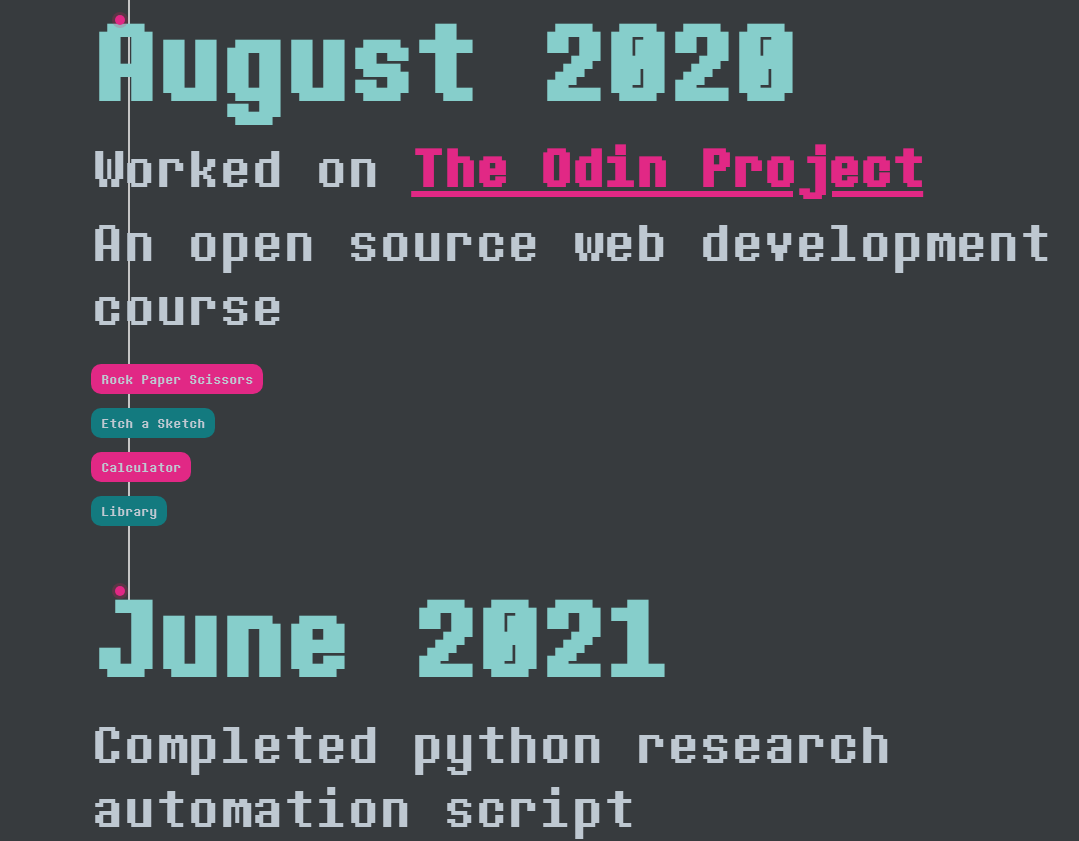
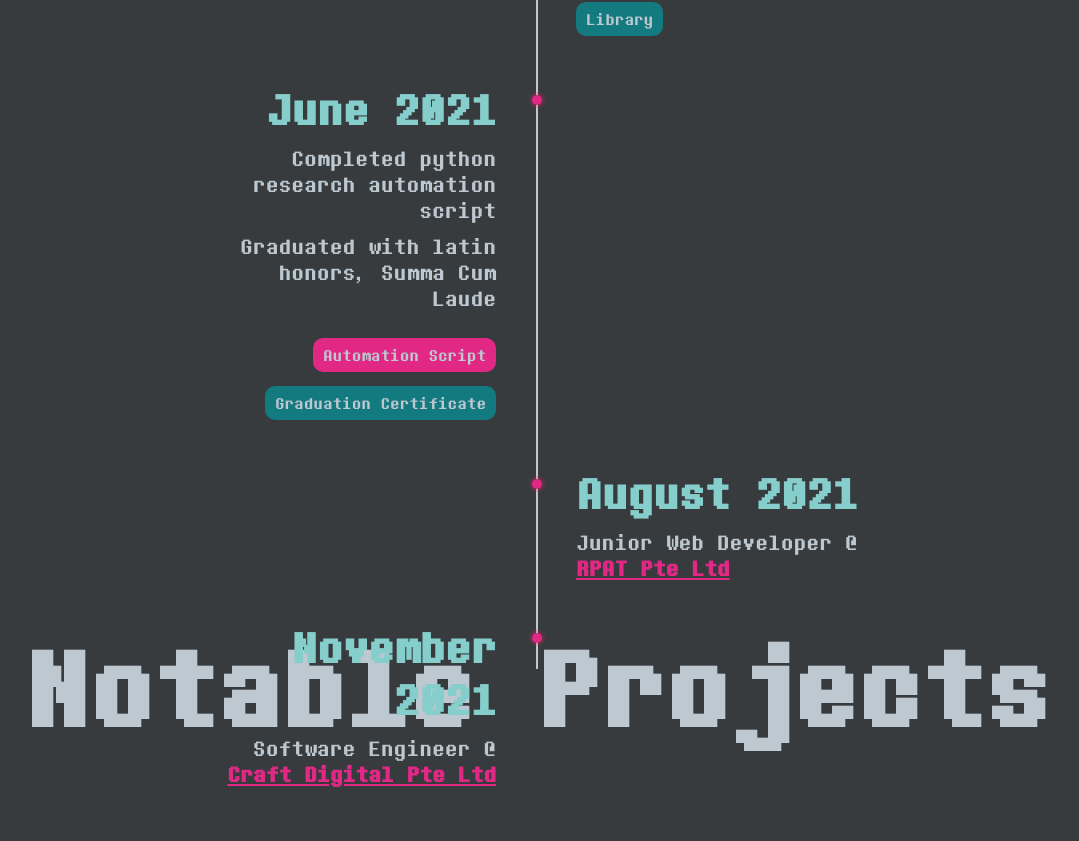
Before and after one commit to teoyi/personal-portfolio, a Next.js app: page / in a window 1280 px wide. Shown: the part 2409-3250 px from the top of the page, without its empty margins (104-1183 px from the left). Built offline with nearby package versions, Linux system fonts and the light colour scheme; a web font is replaced by a local one.

Commit message:
Made timeline responsive

```diff
--- a/src/components/Timeline/Timeline.js
+++ b/src/components/Timeline/Timeline.js
@@ -21,7 +21,7 @@ const Timeline = () => {
                                 <h3>August 2020</h3>
                                 <p>Worked on <span className={classes.highlight}><a href="#">The Odin Project</a></span></p>
                                 <p>An open source web development course</p>
-                                <div className={classes.buttonWrap}>
+                                <div className={`${classes.buttonWrap} ${classes.first}`}>
                                     <a href="https://github.com/teoyi/rock-paper-scissors" target="_blank" rel="noopener noreferrer" className={classes.buttonmain}>Rock Paper Scissors</a>
                                     <a href="https://github.com/teoyi/etch-a-sketch" target="_blank" rel="noopener noreferrer" className={classes.buttonalt}>Etch a Sketch</a>
                                     <a href="https://github.com/teoyi/simple-calculator" target="_blank" rel="noopener noreferrer" className={classes.buttonmain}>Calculator</a>
@@ -37,7 +37,7 @@ const Timeline = () => {
                                 <p>Graduated with latin honors, Summa Cum Laude</p>
                                 <div className={classes.buttonWrap}>
                                     <a href="https://github.com/teoyi/research-process-automation" target="_blank" rel="noopener noreferrer" className={classes.buttonmain}>Automation Script</a>
-                                    <a href="/static/assets/eDiploma.pdf" alt="Certificate of completion" target="_blank" rel="noopener noreferrer" className={classes.buttonmain}>Graduation Certificate</a>
+                                    <a href="/static/assets/eDiploma.pdf" alt="Certificate of completion" target="_blank" rel="noopener noreferrer" className={classes.buttonalt}>Graduation Certificate</a>
                                 </div>
 
                             </div>
--- a/src/styles/Timeline.module.css
+++ b/src/styles/Timeline.module.css
@@ -59,7 +59,8 @@
     /* margin:50px auto; */
     margin: 10px auto;
     padding:40px 0;
-    width:150vh;
+    /* width:150vh; */
+    width: 100%;
     box-sizing:border-box;
   }
 
@@ -69,7 +70,7 @@
     /* left:50%; */
     margin-left: 15vw;
     width:2px;
-    height:1008px;
+    height:1014px;
     background:#c5c5c5;
 }
 
@@ -86,18 +87,6 @@
     padding:20px 40px;
     box-sizing:border-box;
 }
-
-/* .timeline ul li:nth-child(odd){
-    float:left;
-    text-align:right;
-    clear:both;
-}
-
-.timeline ul li:nth-child(even){
-    float:right;
-    text-align:left;
-    clear:both;
-} */
 
 .content{
     font-family: 'determono', serif;
@@ -121,9 +110,7 @@
     position:absolute;
     width:10px;
     height:10px;
-    /* top:24px; */
-    top: 33px;
-    /* right:-6px; */
+    top: 4vh;
     left: 14vw;
     background:#e12885;
     border-radius:50%;
@@ -136,9 +123,7 @@
     position:absolute;
     width:10px;
     height:10px;
-    /* top:24px; */
-    top: 38px;
-    /* left:-4px; */
+    top: 4vh;
     left: 14vw;
     background:#e12885;
     border-radius:50%;
@@ -163,35 +148,221 @@
     font-size:14px;
 }
 
-/* .timeline ul li:nth-child(odd) .time
-{
-    position:absolute;
-    top:12px;
-    right:-165px;
-    margin:0;
-    padding:8px 16px;
-    background:rgba(233,33,99,1);
-    color:#fff;
-    border-radius:18px;
-    box-shadow:0 0 0 3px rgba(233,33,99,0.3);
+/* IPad, Tablet */
+@media only screen and (min-width: 481px) and (max-width: 768px) {
+    .title{
+        font-size: 6vw;
+    }
+
+    .timeline:before{
+        margin-left: 14.5vw;
+        height: 1030px;
+    }
+
+    .content h3 {
+        margin-left:12vw !important;
+        font-size: 5vw;
+    }
+
+    .content p {
+        margin-left: 12vw !important;
+        font-size: 4vw;
+    }
+
+    .buttonWrap{
+        margin-left: 12vw;
+    }
+
+    .buttonmain{
+        font-size: 3vw;
+    }
+
+    .buttonalt{
+        font-size: 3vw;
+    }
 }
 
-.timeline ul li:nth-child(even) .time
-{
-    position:absolute;
-    top:12px;
-    left:-165px;
-    margin:0;
-    padding:8px 16px;
-    background:rgba(233,33,99,1);
-    color:#fff;
-    border-radius:18px;
-    box-shadow:0 0 0 3px rgba(233,33,99,0.3);
-} */
+/* Small screens, laptops */
+@media only screen and (min-width: 769px) and (max-width: 1024px) {
+    .title{
+        font-size: 4vw;
+    }
 
-@media(max-width:1000px)
-  {
-    .timeline{
-      width:100%;
+    .timeline:before{
+        margin-left: 0;
+        height: 1172px;
+        left: 50%;
     }
-  }
+
+    .content h3 {
+        font-size: 4vw;
+        margin-left:unset !important;
+    }
+
+    .content p {
+        font-size: 2vw;
+        margin-left: unset !important;
+    }
+
+    .buttonWrap{
+        margin-left: unset;
+        align-items: flex-end;
+    }
+
+    .first{
+        align-items: flex-start;
+    }
+
+    .timeline ul li{
+        width: 50%;
+    }
+
+    .timeline ul li:nth-child(odd){
+        float:left;
+        text-align:right;
+        clear:both;
+    }
+
+    .timeline ul li:nth-child(even){
+        float:right;
+        text-align:left;
+        clear:both;
+    }
+
+    .timeline ul li:nth-child(odd):before
+    {
+        right:-6px;
+        left: unset;
+    }
+
+    .timeline ul li:nth-child(even):before
+    {
+        left:-4px;
+    }
+}
+
+/* Desktops, large screens */
+@media only screen and (min-width: 1025px) and (max-width: 1200px) {
+    .title{
+        font-size: 4vw;
+    }
+
+    .timeline:before{
+        margin-left: 0;
+        height: 1172px;
+        left: 50%;
+    }
+
+    .content h3 {
+        font-size: 4vw;
+        margin-left:unset !important;
+    }
+
+    .content p {
+        font-size: 2vw;
+        margin-left: unset !important;
+    }
+
+    .buttonWrap{
+        margin-left: unset;
+        align-items: flex-end;
+    }
+
+    .first{
+        align-items: flex-start;
+    }
+
+    .timeline ul li{
+        width: 50%;
+    }
+
+    .timeline ul li:nth-child(odd){
+        float:left;
+        text-align:right;
+        clear:both;
+    }
+
+    .timeline ul li:nth-child(even){
+        float:right;
+        text-align:left;
+        clear:both;
+    }
+
+    .timeline ul li:nth-child(odd):before
+    {
+        right:-6px;
+        left: unset;
+    }
+
+    .timeline ul li:nth-child(even):before
+    {
+        left:-4px;
+    }
+}
+
+/* Extra large */
+@media only screen and (min-width: 1201px){
+    .title{
+        font-size: 4vw;
+    }
+
+    .timeline:before{
+        margin-left: 0;
+        height: 1276px;
+        left: 50%;
+    }
+
+    .content h3 {
+        font-size: 4vw;
+        margin-left:unset !important;
+    }
+
+    .content p {
+        font-size: 2vw;
+        margin-left: unset !important;
+    }
+
+    .buttonWrap{
+        margin-left: unset;
+        align-items: flex-end;
+    }
+
+    .first{
+        align-items: flex-start;
+    }
+
+    .timeline ul li{
+        width: 50%;
+    }
+
+    .timeline ul li:nth-child(odd){
+        float:left;
+        text-align:right;
+        clear:both;
+    }
+
+    .timeline ul li:nth-child(even){
+        float:right;
+        text-align:left;
+        clear:both;
+    }
+
+    .timeline ul li:nth-child(odd):before
+    {
+        right:-6px;
+        left: unset;
+    }
+
+    .timeline ul li:nth-child(even):before
+    {
+        left:-4px;
+    }
+
+    .buttonmain{
+        font-size: 1.5vw;
+    }
+
+    .buttonalt{
+        font-size: 1.5vw;
+    }
+}
```
